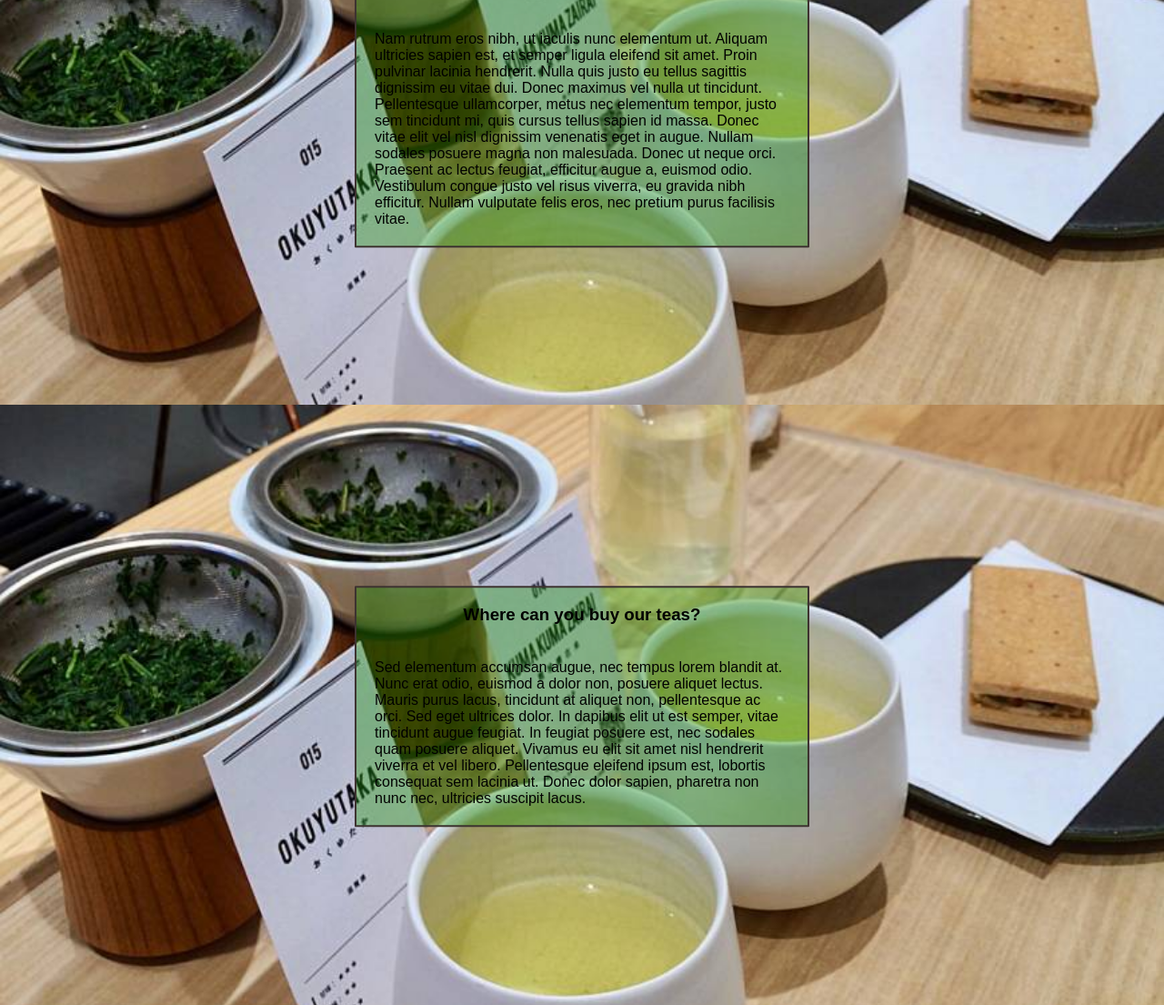
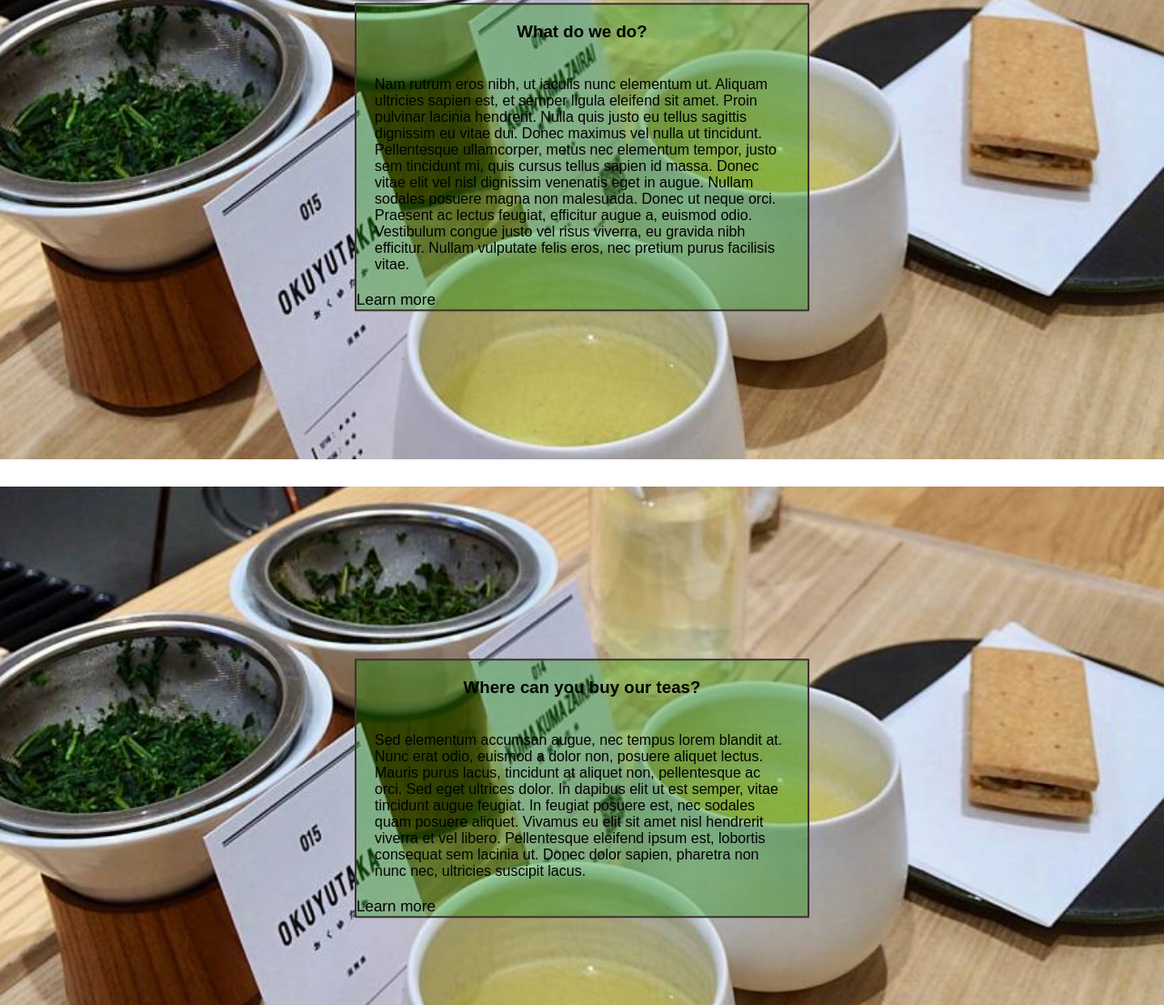
Before and after one commit to mokerlund/Megans-tea-website, a plain HTML site: page index.html in a window 1280 px wide. Shown: the part 1695-2800 px from the top of the page at 91% size. Drawn offline with Linux system fonts and the light colour scheme.

Commit message:
added buttons

```diff
--- a/index.html
+++ b/index.html
@@ -17,10 +17,12 @@
             <a href="#">More</a>
         </nav>
     </header>
+    <!-- make interactive with promotional coupons/links -->
     <div class="announcement-section">
         <div class="announcement">
             <h3>What's new</h3>
             <p>We're excited to introduce a new line of seasonal teas! Grab yourself a comforting cup of our tea and cozy in!</p>
+            <a class="shop-button" href="#">Shop now</a>
         </div>
     </div>
     <!-- create flexbox with inline elements, then reconstuct later to make carousel -->
@@ -42,6 +44,7 @@
                     enim viverra blandit. Duis sed porta nisl, id tempor turpis. Integer dignissim nunc vitae tortor
                     volutpat, eu suscipit purus fringilla.eleifend et vitae sapien. Aliquam interdum lectus ut interdum varius. Morbi imperdiet eu enim
                     et varius. Integer blandit in lectus congue dapibus.</p>
+                    <a class="learn-button" href="#">Learn more</a>
             </div>
         </div>
         <div class="parallax-image">
@@ -54,6 +57,7 @@
                     venenatis eget in augue. Nullam sodales posuere magna non malesuada. Donec ut neque orci. Praesent ac
                     lectus feugiat, efficitur augue a, euismod odio. Vestibulum congue justo vel risus viverra, eu gravida
                     nibh efficitur. Nullam vulputate felis eros, nec pretium purus facilisis vitae.</p>
+                    <a class="learn-button" href="#">Learn more</a>
             </div>
         </div>
         <div class="parallax-image">
@@ -65,6 +69,7 @@
                     sodales quam posuere aliquet. Vivamus eu elit sit amet nisl hendrerit viverra et vel libero.
                     Pellentesque eleifend ipsum est, lobortis consequat sem lacinia ut. Donec dolor sapien, pharetra non
                     nunc nec, ultricies suscipit lacus.</p>
+                    <a class="learn-button" href="#">Learn more</a>
             </div>
         </div>
         <div class="parallax-image">
@@ -79,6 +84,7 @@
                     lorem ut scelerisque feugiat, arcu lorem dictum risus, blandit interdum dolor eros in ligula. Sed
                     vulputate dui quis aliquet congue. Sed tempus ligula in arcu congue pulvinar. In justo metus, blandit a
                     vestibulum et, vulputate non sem.</p>
+                    <a class="learn-button" href="#">Learn more</a>
             </div>
         </div>
     </div>
--- a/styles.css
+++ b/styles.css
@@ -102,6 +102,7 @@ body {
   -moz-background-size: cover;
   -o-background-size: cover;
   background-size: cover;
+  margin: 30px auto;
 }
 
 .content {
@@ -129,3 +130,10 @@ body {
   display: flex;
   justify-content: space-evenly;
 }
+
+.learn-button {
+  color: #000000;
+  text-decoration: none;
+  font-size: 17px;
+  font-family: 'Franklin Gothic Medium', 'Arial Narrow', Arial, sans-serif;
+}
```
